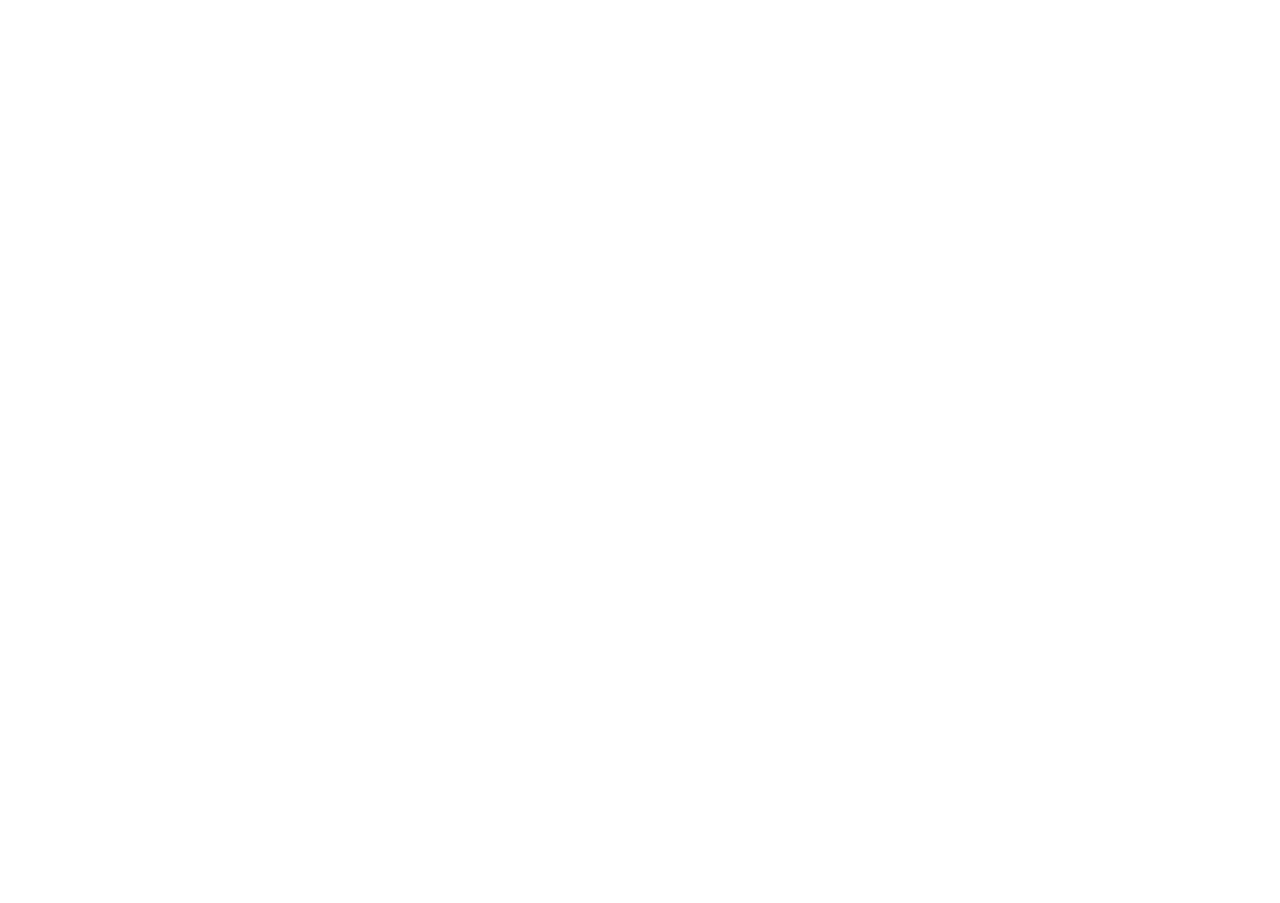
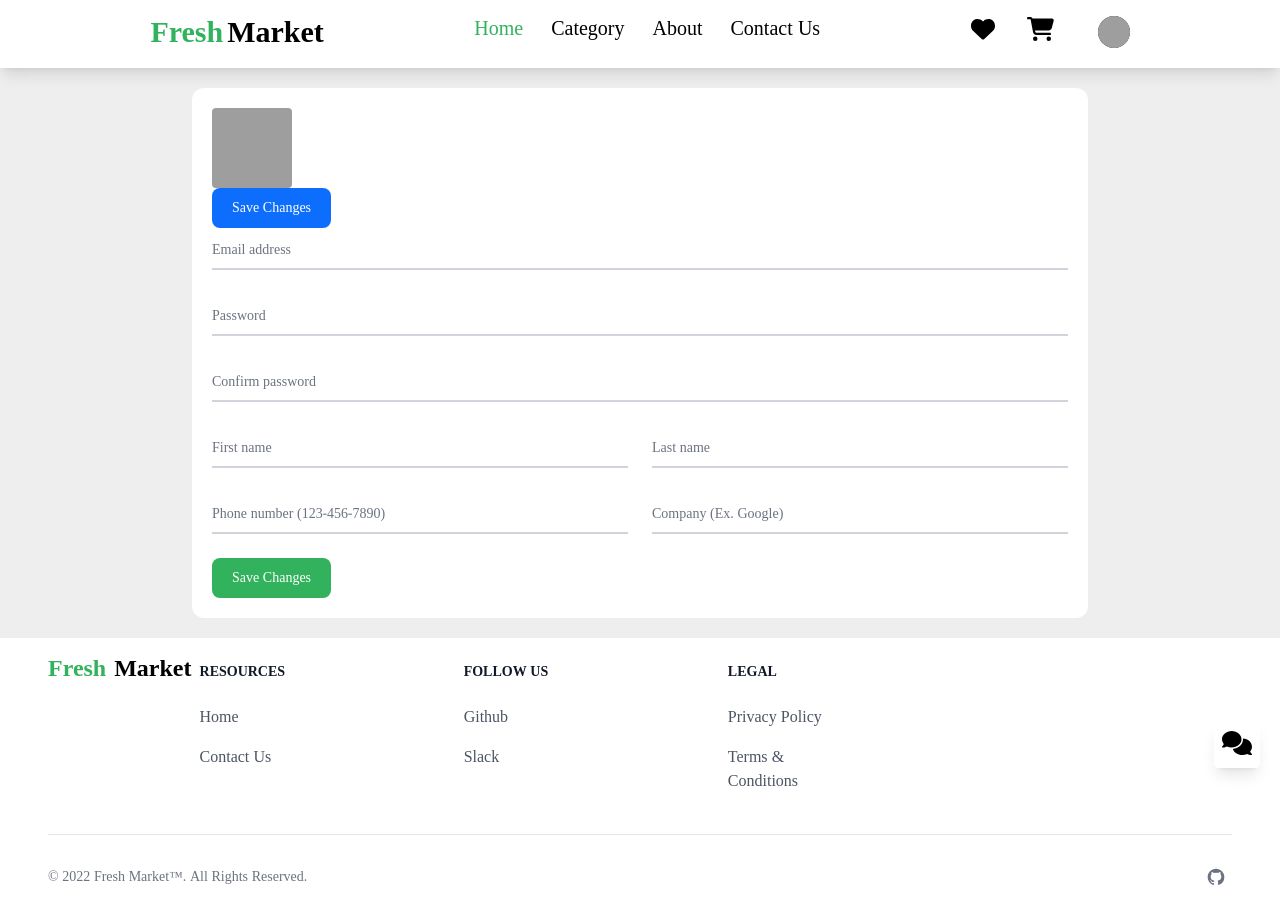
Before and after one commit to thebaker10/Fresh-Mart, a React (Create React App) app: page /userSettings in a window 1280 px wide. Before the commit this address had no page. Before the commit the page ends 800 px from the top, so only its background shows below. Built offline with nearby package versions, Linux system fonts and the light colour scheme; grey boxes are pictures that could not be loaded; the HTML template or start-up script is replaced by a standard one.

Commit message:
creating user settings page

```diff
--- a/src/App.tsx
+++ b/src/App.tsx
@@ -8,6 +8,7 @@
 import {OrderDetails} from "./Pages/OrderDetails"
 import {AboutPage} from "./Pages/AboutPage";
 import {ContactPage} from "./Pages/ContactPage";
+import { UserSettingsPage } from "./Pages/UserSettingsPage";
 
 function App() {
   return (
@@ -22,6 +23,7 @@
         <Route path="OrderDetails/:orderID" element={<OrderDetails/>}></Route>
         <Route path="About" element={<AboutPage/>}></Route>
         <Route path="Contact" element={<ContactPage/>}></Route>
+        <Route path="userSettings" element={<UserSettingsPage/>}></Route>
       </Routes>
     </BrowserRouter>
   );
--- /dev/null
+++ b/src/Components/UserSettingPage/ChangePassword.tsx
@@ -0,0 +1,67 @@
+export function ChangePassword() {
+    return (
+        <form>
+            <div className="relative z-0 mb-6 w-full group">
+                <input type="email" className="block py-2.5 px-0 w-full text-sm text-gray-900 bg-transparent border-0 border-b-2 border-gray-300 appearance-none
+                dark:text-white dark:border-gray-600 dark:focus:border-blue-500 focus:outline-none focus:ring-0 focus:border-blue-600 peer" placeholder=" " required />
+                <label className="peer-focus:font-medium absolute text-sm text-gray-500 dark:text-gray-400 duration-300 transform -translate-y-6 scale-75
+                top-3 -z-10 origin-[0] peer-focus:left-0 peer-focus:text-blue-600 peer-focus:dark:text-blue-500 peer-placeholder-shown:scale-100 peer-placeholder-shown:translate-y-0
+                peer-focus:scale-75 peer-focus:-translate-y-6">Email address</label>
+            </div>
+            <div className="relative z-0 mb-6 w-full group">
+                <input type="password" name="floating_password" id="floating_password" className="block py-2.5 px-0 w-full text-sm text-gray-900 bg-transparent border-0 border-b-2
+       border-gray-300 appearance-none dark:text-white dark:border-gray-600 dark:focus:border-blue-500 focus:outline-none focus:ring-0 focus:border-blue-600 peer"
+                    placeholder=" " required />
+                <label className="peer-focus:font-medium absolute text-sm text-gray-500 dark:text-gray-400 duration-300 transform -translate-y-6 scale-75 top-3 -z-10 origin-[0]
+      peer-focus:left-0 peer-focus:text-blue-600 peer-focus:dark:text-blue-500 peer-placeholder-shown:scale-100 peer-placeholder-shown:translate-y-0 peer-focus:scale-75
+      peer-focus:-translate-y-6">Password</label>
+            </div>
+            <div className="relative z-0 mb-6 w-full group">
+                <input type="password" name="repeat_password" id="floating_repeat_password" className="block py-2.5 px-0 w-full text-sm text-gray-900 bg-transparent border-0 border-b-2
+       border-gray-300 appearance-none dark:text-white dark:border-gray-600 dark:focus:border-blue-500 focus:outline-none focus:ring-0 focus:border-blue-600 peer"
+                    placeholder=" " required />
+                <label className="peer-focus:font-medium absolute text-sm text-gray-500 dark:text-gray-400 duration-300 transform -translate-y-6 scale-75 top-3 -z-10
+             origin-[0] peer-focus:left-0 peer-focus:text-blue-600 peer-focus:dark:text-blue-500 peer-placeholder-shown:scale-100 peer-placeholder-shown:translate-y-0
+      peer-focus:scale-75 peer-focus:-translate-y-6">Confirm password</label>
+            </div>
+            <div className="grid md:grid-cols-2 md:gap-6">
+                <div className="relative z-0 mb-6 w-full group">
+                    <input type="text" name="floating_first_name" id="floating_first_name" className="block py-2.5 px-0 w-full text-sm text-gray-900 bg-transparent border-0
+                    border-b-2 border-gray-300 appearance-none dark:text-white dark:border-gray-600 dark:focus:border-blue-500 focus:outline-none focus:ring-0 focus:border-blue-600 peer"
+                        placeholder=" " required />
+                    <label className="peer-focus:font-medium absolute text-sm text-gray-500 dark:text-gray-400 duration-300 transform -translate-y-6
+                    scale-75 top-3 -z-10 origin-[0] peer-focus:left-0 peer-focus:text-blue-600 peer-focus:dark:text-blue-500 peer-placeholder-shown:scale-100
+                    peer-placeholder-shown:translate-y-0 peer-focus:scale-75 peer-focus:-translate-y-6">First name</label>
+                </div>
+                <div className="relative z-0 mb-6 w-full group">
+                    <input type="text" name="floating_last_name" id="floating_last_name" className="block py-2.5 px-0 w-full text-sm text-gray-900 bg-transparent
+                    border-0 border-b-2 border-gray-300 appearance-none dark:text-white dark:border-gray-600 dark:focus:border-blue-500 focus:outline-none
+                    focus:ring-0 focus:border-blue-600 peer" placeholder=" " required />
+                    <label className="peer-focus:font-medium absolute text-sm text-gray-500 dark:text-gray-400 duration-300 transform -translate-y-6 scale-75
+                    top-3 -z-10 origin-[0] peer-focus:left-0 peer-focus:text-blue-600 peer-focus:dark:text-blue-500 peer-placeholder-shown:scale-100 peer-placeholder-shown:translate-y-0
+                     peer-focus:scale-75 peer-focus:-translate-y-6">Last name</label>
+                </div>
+            </div>
+            <div className="grid md:grid-cols-2 md:gap-6">
+                <div className="relative z-0 mb-6 w-full group">
+                    <input type="tel" pattern="[0-9]{3}-[0-9]{3}-[0-9]{4}" name="floating_phone" id="floating_phone" className="block py-2.5 px-0 w-full
+                    text-sm text-gray-900 bg-transparent border-0 border-b-2 border-gray-300 appearance-none dark:text-white dark:border-gray-600 dark:focus:border-blue-500
+                    focus:outline-none focus:ring-0 focus:border-blue-600 peer" placeholder=" " required />
+                    <label className="peer-focus:font-medium absolute text-sm text-gray-500 dark:text-gray-400 duration-300 transform -translate-y-6 scale-75 top-3 -z-10 origin-[0]
+                    peer-focus:left-0 peer-focus:text-blue-600 peer-focus:dark:text-blue-500 peer-placeholder-shown:scale-100 peer-placeholder-shown:translate-y-0 peer-focus:scale-75
+                     peer-focus:-translate-y-6">Phone number (123-456-7890)</label>
+                </div>
+                <div className="relative z-0 mb-6 w-full group">
+                    <input type="text" name="floating_company" id="floating_company" className="block py-2.5 px-0 w-full text-sm text-gray-900
+                    bg-transparent border-0 border-b-2 border-gray-300 appearance-none dark:text-white dark:border-gray-600 dark:focus:border-blue-500 focus:outline-none
+                    focus:ring-0 focus:border-blue-600 peer" placeholder=" " required />
+                    <label className="peer-focus:font-medium absolute text-sm text-gray-500 dark:text-gray-400 duration-300 transform -translate-y-6 scale-75 top-3 -z-10
+                    origin-[0] peer-focus:left-0 peer-focus:text-blue-600 peer-focus:dark:text-blue-500 peer-placeholder-shown:scale-100 peer-placeholder-shown:translate-y-0
+                    peer-focus:scale-75 peer-focus:-translate-y-6">Company (Ex. Google)</label>
+                </div>
+            </div>
+            <button type="submit" className="text-white bg-green hover:bg-blue-800 focus:ring-4 focus:outline-none focus:ring-blue-300 font-medium rounded-lg
+            text-sm w-full sm:w-auto px-5 py-2.5 text-center dark:bg-blue-600 dark:hover:bg-blue-700 dark:focus:ring-blue-800">Save Changes</button>
+        </form>
+    )
+}
--- /dev/null
+++ b/src/Components/UserSettingPage/ChangeUserIcon.tsx
@@ -0,0 +1,11 @@
+export function ChangeUserIcon() {
+    return (
+        <div className="br">
+            <img className="w-20 h-20 rounded" src="https://flowbite.com/docs/images/people/profile-picture-5.jpg" alt="Large avatar" />
+            <button type="submit" className="  text-white bg-blue hover:bg-blue-800 focus:ring-4 focus:outline-none focus:ring-blue-300 font-medium rounded-lg
+            text-sm w-full sm:w-auto px-5 py-2.5 text-center dark:bg-blue-600 dark:hover:bg-blue-700 dark:focus:ring-blue-800">Save Changes</button>
+        </div>
+
+
+    )
+}
--- /dev/null
+++ b/src/Pages/UserSettingsPage.tsx
@@ -0,0 +1,24 @@
+import { Nav } from "../Components/Nav/Nav";
+import { Footer } from "../Components/Footer";
+import { ChangePassword } from "../Components/UserSettingPage/ChangePassword";
+import { ChatButton } from "../Components/ChatButton";
+import { ChangeUserIcon } from "../Components/UserSettingPage/ChangeUserIcon";
+
+
+export function UserSettingsPage() {
+    return (
+        <div className="bg-lightGray">
+            <Nav></Nav>
+
+            <div className="mx-auto max-w-4xl my-5 px-5 py-5 bg-white rounded-xl">
+                <ChangeUserIcon/>
+
+                <ChangePassword/>
+            </div>
+
+
+            <Footer></Footer>
+            <ChatButton></ChatButton>
+        </div>
+    )
+}
--- a/tailwind.config.js
+++ b/tailwind.config.js
@@ -3,6 +3,7 @@
   content: [
     "./src/**/*.{js,jsx,ts,tsx}",
     // 'node_modules/flowbite-react/**/*.{js,jsx,ts,tsx}'
+
   ],
   theme: {
 
@@ -13,7 +14,8 @@
         lightGray: "#EEEEEE",
         white: "#FFFFFF",
         blue: "#0D6EFD",
-        green: "#32B25D"
+        green: "#32B25D",
+
       },
     },
   },
```
